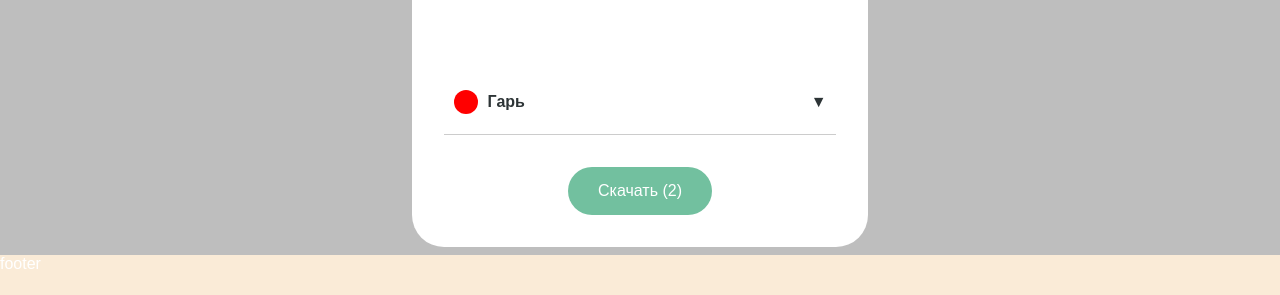
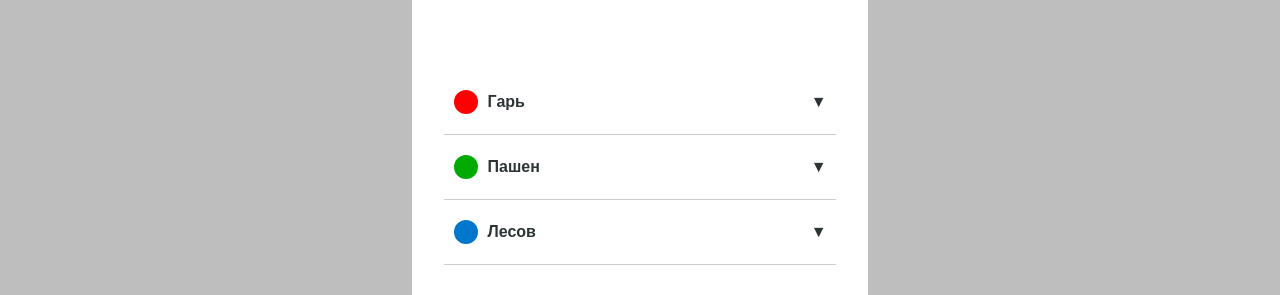
Before and after one commit to Qwental/DZZ_Project, a Next.js app in the folder web/: page / in a window 1280 px wide. Shown: the part 945-1240 px from the top of the page. Built offline with nearby package versions, Linux system fonts and the light colour scheme; grey boxes are pictures that could not be loaded.

Commit message:
легенда выводит все типы

```diff
--- a/web/src/components/LegendAccordion/LegendAccordion.tsx
+++ b/web/src/components/LegendAccordion/LegendAccordion.tsx
@@ -2,17 +2,38 @@ import { useState } from "react";
 import { motion } from "framer-motion";
 import styles from "./styles.module.css";
 
-type Types = "forest" | "plow" | "felling" | "blaze";
+type ItemType = {
+  title: string;
+  description: string;
+  color: string;
+};
 
-const LegendAccordion = ({ type }: { type: Types }) => {
+const legendItems: ItemType[] = [
+  {
+    title: "Гарь",
+    description: "Территория, пострадавшая от лесного пожара.",
+    color: "#FF0000",
+  },
+  {
+    title: "Пашен",
+    description: "Земли, используемые для сельскохозяйственных работ.",
+    color: "#00AA00",
+  },
+  {
+    title: "Лесов",
+    description: "Натуральный лесной массив, охраняемый от вырубки.",
+    color: "#0077CC",
+  },
+];
+
+const LegendItem = ({ title, description, color }: ItemType) => {
   const [isOpen, setIsOpen] = useState(false);
-  console.log(type);
 
   return (
     <div className={styles.legendContainer}>
       <button
         className={styles.legendHeader}
-        onClick={() => setIsOpen(!isOpen)}
+        onClick={() => setIsOpen((prev) => !prev)}
       >
         <svg
           className={styles.markerIcon}
@@ -20,9 +41,9 @@ const LegendAccordion = ({ type }: { type: Types }) => {
           fill="none"
           xmlns="http://www.w3.org/2000/svg"
         >
-          <circle cx="9.5" cy="9.5" r="9.5" fill="#FF0000" />
+          <circle cx="9.5" cy="9.5" r="9.5" fill={color} />
         </svg>
-        <span className={styles.legendTitle}>Гарь</span>
+        <span className={styles.legendTitle}>{title}</span>
         <motion.span
           className={styles.arrow}
           animate={{ rotate: isOpen ? 180 : 0 }}
@@ -38,12 +59,20 @@ const LegendAccordion = ({ type }: { type: Types }) => {
         animate={{ height: isOpen ? "auto" : 0, opacity: isOpen ? 1 : 0 }}
         transition={{ duration: 0.3 }}
       >
-        <p className={styles.legendDescription}>
-          Территория, пострадавшая от лесного пожара.
-        </p>
+        <p className={styles.legendDescription}>{description}</p>
       </motion.div>
     </div>
   );
 };
 
+const LegendAccordion = () => {
+  return (
+    <div>
+      {legendItems.map((item, index) => (
+        <LegendItem key={index} {...item} />
+      ))}
+    </div>
+  );
+};
+
 export default LegendAccordion;
```
